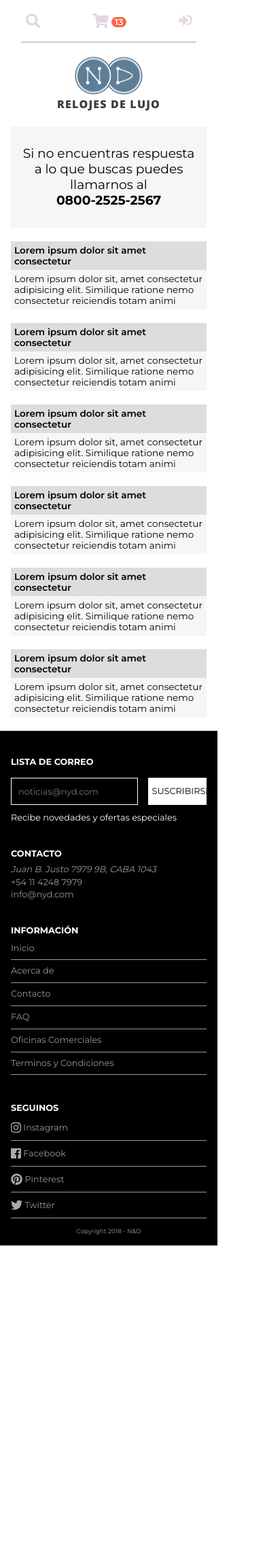
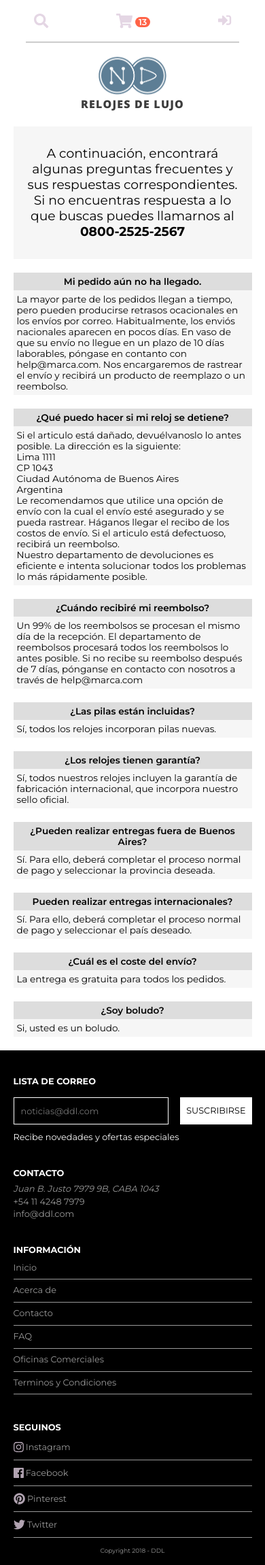
Before and after one commit to MrEscape54/DigitalHouse, a PHP site: page /faq.html in a window 390 px wide. Shown: the whole page at 68% size. Before the commit the page ends 1832 px from the top, so only its background shows below. Run offline with PHP 8.4, Linux system fonts and the light colour scheme; some libraries are stand-ins or nearby versions.

Commit message:
Algunos cambios(detalles), algo de media queries

```diff
--- a/css/style.css
+++ b/css/style.css
@@ -61,14 +61,19 @@ svg{
     font-size: 0.8em;
 }
 
-#MainNav .last, #SubNav .last, #Gender .last{border-bottom: 1px solid #ececec;}
+#MainNav .last, #SubNav .last, #Gender .last{
+  border-bottom: 1px solid #ececec;
+}
 
 nav span{
     display: block;
     margin: 0 10%;
 }
 
-.login{color: #999; font-size: 0.9em;}
+.login{
+  color: #999;
+  font-size: 0.9em;
+}
 
 .about{
     background-color: #f6f6f6;
@@ -81,10 +86,18 @@ nav span{
     text-align: center;
 }
 
-.about p{line-height: 25px; color: #999; margin-bottom: 25px;
+.about p{
+  line-height: 25px;
+  color: #999;
+  margin-bottom: 25px;
 }
 
-.about h3{color: #222; font-weight: normal; font-size: 24px;}
+.about h3{
+  color: #222;
+  font-weight: normal;
+  font-size: 24px;
+}
+
 .about a, .brands > a{
     display: inline-block;
     background-color: #222;
@@ -110,15 +123,20 @@ nav span{
     margin: 0 auto;
     opacity: 0.7;
 }
+
 .brands li{
     list-style: none;
     width: 30%;
     text-align: center;
-    margin: 10px 0;}
+    margin: 10px 0;
+}
+
 .brands img{width: 70%;
 }
 
-.destacados{padding-top: 25px;}
+.destacados{
+  padding-top: 25px;
+}
 
 .destacados h3{
     text-align: center;
@@ -133,6 +151,10 @@ nav span{
     background-color: #EFECEA;
     overflow: hidden;
     padding-bottom: 30px;
+}
+
+.collections .foto {
+  width: 100%;
 }
 
 .collections .logo{
@@ -167,7 +189,9 @@ footer .container{
     color: white;
     line-height: 1em;
 }
-footer .container > div{padding-top: 40px;}
+footer .container > div{
+  padding-top: 40px;
+}
 
 footer h6{
     margin: 0 0 10px;
@@ -179,6 +203,7 @@ footer h6{
 .foot-contacto a{
     padding-top: 2px;
 }
+
 .input-wrap input{
     border: 1px solid #fff;
     height: 40px;
@@ -216,7 +241,10 @@ footer li{
     border-bottom: 0.5px solid #999;
 }
 
-footer li:first-child{padding-top: 0}
+footer li:first-child{
+  padding-top: 0
+}
+
 footer a, footer address{
     text-decoration: none;
     color: #999;
@@ -248,67 +276,96 @@ footer a, footer address{
 }
 
 /*-------------------FAQ.html--------------------------------*/
-.faq-msg{background-color: #f6f6f6; padding: 10px; text-align: center; width: 90%; margin: 0 auto 20px;}
-.faq-msg h3{font-weight: normal;}
-.faq-container{width: 100%; font-size: 0.85em;}
-.faq-item{width: 90%; margin: 0 auto 20px;}
-.question{margin: 0; padding: 5px; font-weight: 600; background-color: #DDD;}
-.answer{margin: 0; padding: 5px; background-color: #f6f6f6;}
+
+.faq-msg{
+  background-color: #f6f6f6;
+  padding: 10px;
+  text-align: center;
+  width: 90%;
+  margin: 0 auto 20px;
+}
+
+.faq-msg h3{
+  font-weight: normal;
+}
+
+.faq-container{
+  width: 100%;
+  font-size: 0.85em;
+}
+
+.faq-item{
+  width: 90%;
+  margin: 0 auto 20px;
+}
+
+.question{
+  margin: 0;
+  padding: 5px;
+  font-weight: 600;
+  background-color: #DDD;
+  text-align: center;
+}
+
+.answer{
+  margin: 0;
+  padding: 5px;
+  background-color: #f6f6f6;
+}
 
 
-/* ----------------- MEDIA QUERIES  ------------------------- */
+/* -----------------  MEDIA QUERIES  ------------------------- */
 
-/* ::::: Pantallas chicas verticales (479px o menos) ::::: */
-@media only screen and (max-width: 479px) {
+/*-------------------index.html-------------------*/
 
-  body {
-  	padding: 0;
-    width: 320px;
+@media (min-width: 768px) {
+                      /*nav*/
+  .search-scart {
+    display: flex;
+    justify-content: flex-end;
+    padding-right: 10%;
+    position: relative;
+  }
+
+  .scart {
+    padding: 0 30px;
+  }
+                      /*marcas destacadas*/
+  .destacados {
+    display: flex;
+    flex-wrap: wrap;
+  }
+
+  .destacados h3 {
+    width: 100%;
+  }
+
+  .collections {
+    width: 40%;
+  }
+
+                      /*-----footer-----*/
+
+  footer {
+    display:
+  }
+
+  .foot-newsletter, .foot-contacto, .foot-info, .foot-social {
+    width: 40%;
+  }
+
+  .foot-newsletter button {
+    width: 36.5%;
+  }
+
+  .foot-newsletter input {
+    width: 61.5%;
+  }
+
+/*-------------------faq.html-------------------*/
+
+  .question {
+    text-align: left;
   }
 
 }
-/* : : : fin de estructura de pantallas chicas verticales : : : */
-
-/* ::::: Pantallas chicas apaisadas (entre 480px y 767px) ::::: */
-@media only screen and (min-width: 480px) and (max-width: 767px) {
-
-  body {
-  	padding: 0;
-    width: 480px;
-  }
-
-}
-/* : : : fin de estructura de pantallas chicas apaisadas : : : */
-
-/* ::::: Pantallas medianas verticales (entre 768px y 991px) ::::: */
-@media only screen and (min-width: 768px) and (max-width: 991px) {
-
-  body {
-  	padding: 20px 28px 0 28px;
-    width: 712px;
-  }
-
-}
-/* : : : fin de estructura de pantallas medianas verticales : : : */
-
-/* ::::: Pantallas medianas apaisadas (entre 992px y 1175px) ::::: */
-@media only screen and (min-width: 992px) and (max-width: 1175px) {
-
-  body {
-	  padding: 20px 28px 0 28px;
-    width: 712px;
-}
-
-}
-
-/* : : : fin de estructura de pantallas medianas apaisadas : : : */
-
-/* ::::: Pantallas grandes (1176px o más) ::::: */
-@media only screen and (min-width: 1176px) {
-  body {
-    width: 1080px;
-  }
-
-}
-
-/* : : : fin de estructura de padding: pantallas grandes : : : */
--- a/faq.html
+++ b/faq.html
@@ -4,7 +4,7 @@
     <meta charset="UTF-8">
     <meta name="viewport" content="width=device-width, initial-scale=1.0">
     <meta http-equiv="X-UA-Compatible" content="ie=edge">
-    <title>NIDI | Relojes de Lujo</title>
+    <title>DDL | Relojes de Lujo</title>
     <link rel="shortcut icon" href="img/favicon.ico" type="image/x-icon">
     <link rel="stylesheet" href="css/sanitize.css">
     <link rel="stylesheet" href="css/style.css">
@@ -33,32 +33,44 @@
     </header>
     <main>
         <div class="faq-msg">
-            <h3>Si no encuentras respuesta a lo que buscas puedes llamarnos al <span style="white-space: nowrap"><strong>0800-2525-2567</strong></span></h3>
+            <h3>A continuación, encontrará algunas preguntas frecuentes y sus respuestas correspondientes.<br>Si no encuentras respuesta a lo que buscas puedes llamarnos al <span style="white-space: nowrap"><strong>0800-2525-2567</strong></span></h3>
         </div>
         <div class="faq-container">
             <div class="faq-item">
-                <p class="question">Lorem ipsum dolor sit amet consectetur </p>
-                <p class="answer">Lorem ipsum dolor sit, amet consectetur adipisicing elit. Similique ratione nemo consectetur reiciendis totam animi </p>
+                <p class="question">Mi pedido aún no ha llegado.</p>
+                <p class="answer">La mayor parte de los pedidos llegan a tiempo, pero pueden producirse retrasos ocacionales en los envíos por correo. Habitualmente, los enviós nacionales aparecen en pocos días. En vaso de que su envío no llegue en un plazo de 10 días laborables, póngase en contanto con help@marca.com. Nos encargaremos de rastrear el envío y recibirá un producto de reemplazo o un reembolso.</p>
             </div>
             <div class="faq-item">
-                <p class="question">Lorem ipsum dolor sit amet consectetur </p>
-                <p class="answer">Lorem ipsum dolor sit, amet consectetur adipisicing elit. Similique ratione nemo consectetur reiciendis totam animi </p>
+                <p class="question">¿Qué puedo hacer si mi reloj se detiene?</p>
+                <p class="answer">Si el articulo está dañado, devuélvanoslo lo antes posible. La dirección es la siguiente:<br>Lima 1111<br>CP 1043<br>Ciudad Autónoma de Buenos Aires<br>Argentina<br>Le recomendamos que utilice una opción de envío con la cual el envío esté asegurado y se pueda rastrear. Háganos llegar el recibo de los costos de envío. Si el articulo está defectuoso, recibirá un reembolso.<br>Nuestro departamento de devoluciones es eficiente e intenta solucionar todos los problemas lo más rápidamente posible.</p>
             </div>
             <div class="faq-item">
-                <p class="question">Lorem ipsum dolor sit amet consectetur </p>
-                <p class="answer">Lorem ipsum dolor sit, amet consectetur adipisicing elit. Similique ratione nemo consectetur reiciendis totam animi </p>
+                <p class="question">¿Cuándo recibiré mi reembolso?</p>
+                <p class="answer">Un 99% de los reembolsos se procesan el mismo día de la recepción. El departamento de reembolsos procesará todos los reembolsos lo antes posible. Si no recibe su reembolso después de 7 días, pónganse en contacto con nosotros a través de help@marca.com</p>
             </div>
             <div class="faq-item">
-                <p class="question">Lorem ipsum dolor sit amet consectetur </p>
-                <p class="answer">Lorem ipsum dolor sit, amet consectetur adipisicing elit. Similique ratione nemo consectetur reiciendis totam animi </p>
+                <p class="question">¿Las pilas están incluidas?</p>
+                <p class="answer">Sí, todos los relojes incorporan pilas nuevas.</p>
             </div>
             <div class="faq-item">
-                <p class="question">Lorem ipsum dolor sit amet consectetur </p>
-                <p class="answer">Lorem ipsum dolor sit, amet consectetur adipisicing elit. Similique ratione nemo consectetur reiciendis totam animi </p>
+                <p class="question">¿Los relojes tienen garantía?</p>
+                <p class="answer">Sí, todos nuestros relojes incluyen la garantía de fabricación internacional, que incorpora nuestro sello oficial.</p>
             </div>
             <div class="faq-item">
-                <p class="question">Lorem ipsum dolor sit amet consectetur </p>
-                <p class="answer">Lorem ipsum dolor sit, amet consectetur adipisicing elit. Similique ratione nemo consectetur reiciendis totam animi </p>
+                <p class="question">¿Pueden realizar entregas fuera de Buenos Aires?</p>
+                <p class="answer">Sí. Para ello, deberá completar el proceso normal de pago y seleccionar la provincia deseada.</p>
+            </div>
+            <div class="faq-item">
+                <p class="question">Pueden realizar entregas internacionales?</p>
+                <p class="answer">Sí. Para ello, deberá completar el proceso normal de pago y seleccionar el país deseado.</p>
+            </div>
+            <div class="faq-item">
+                <p class="question">¿Cuál es el coste del envío?</p>
+                <p class="answer">La entrega es gratuita para todos los pedidos.</p>
+            </div>
+            <div class="faq-item">
+                <p class="question">¿Soy boludo?</p>
+                <p class="answer">Si, usted es un boludo.</p>
             </div>
         </div>
     </main>
@@ -68,7 +80,7 @@
                 <h6>Lista de Correo</h6>
                 <form class="newsletter">
                     <div class="input-wrap">
-                        <input type="text" placeholder="noticias@nyd.com" name="email">
+                        <input type="text" placeholder="noticias@ddl.com" name="email">
                         <button type="submit">Suscribirse</button>
                     </div>
                 </form>
@@ -81,17 +93,17 @@
                     Juan B. Justo 7979 9B, CABA 1043
                 </address>
                 <a style="display: block" href="tel:+54 11 4248 7979">+54 11 4248 7979</a>
-                <a href="mailto:info@nyd.com">info@nyd.com</a>
+                <a href="mailto:info@nyd.com">info@ddl.com</a>
             </div>
 
             <div class="foot-info">
                 <h6>Información</h6>
                 <ul>
-                    <li><a href="#">Inicio</a></li>
+                    <li><a href="index.html">Inicio</a></li>
                     <li><a href="#">Acerca de</a></li>
-                    <li><a href="#">Contacto</a></li>
-                    <li><a href="#">FAQ</a></li>
-                    <li><a href="#/">Oficinas Comerciales</a></li>
+                    <li><a href="contacto.html">Contacto</a></li>
+                    <li><a href="faq.html">FAQ</a></li>
+                    <li><a href="#">Oficinas Comerciales</a></li>
                     <li><a href="#">Terminos y Condiciones</a></li>
                 </ul>
             </div>
@@ -105,7 +117,7 @@
                     <li id="twitter"><a href="#"><i class="fab fa-twitter fa-lg"></i> Twitter</a></li>
                 </ul>
             </div>
-            <p class="copyright">Copyright 2018 - N&D</p>
+            <p class="copyright">Copyright 2018 - DDL</p>
         </div>
     </footer>
 </body>
```
Also changed, not shown: contacto.html (+8 -8 lines), index.html (+9 -8 lines), login.html (+8 -8 lines).
